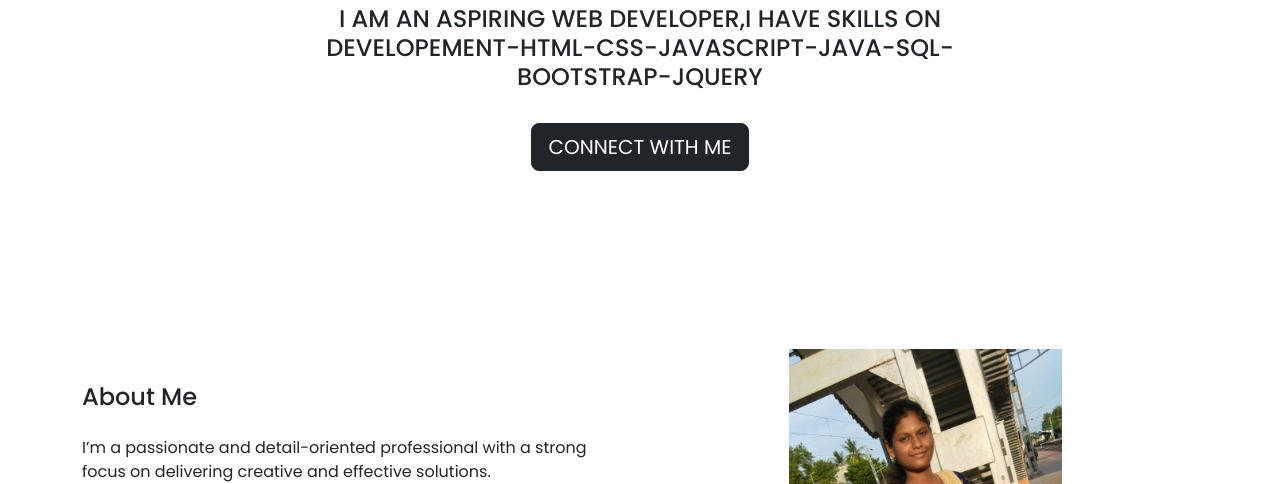
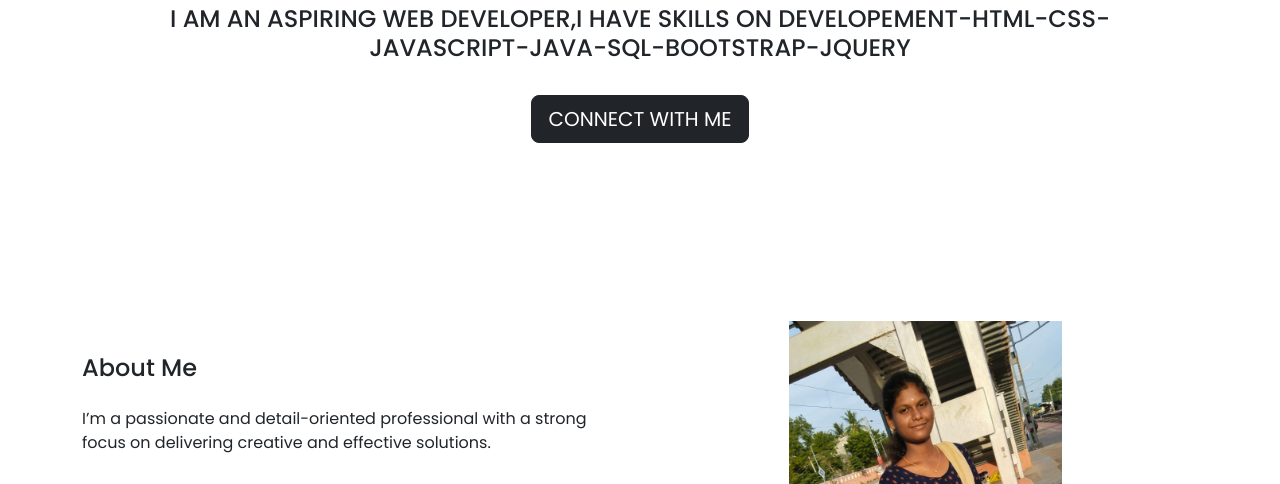
Before and after one commit to nivedhak2003/nivedha-portfolio, a plain HTML site: page index.html in a window 1280 px wide. Shown: the part 288-772 px from the top of the page. Drawn offline with nearby package versions, Linux system fonts and the light colour scheme.

Commit message:
added width

```diff
--- a/index.html
+++ b/index.html
@@ -39,7 +39,7 @@
     <div class="container">
         <div class="row">
             <div class="col-md-12">
-                <div class="w-75 m-auto">
+                <div class="w-100 m-auto">
                     <h1 class="pb-3">HI MY NAME IS Nivedha K</h1>
                     <h4 class="pb-4">I am an Aspiring Web Developer,I have skills on developement-HTML-CSS-JavaScript-Java-SQL-Bootstrap-jQuery</h4>
                     <a href="https://www.linkedin.com/in/nivedha-k-20b390325?utm_source=share&utm_campaign=share_via&utm_content=profile&utm_medium=android_app" class="btn btn-dark btn-lg text-uppercase" target="_blank">Connect with me</a>
```
